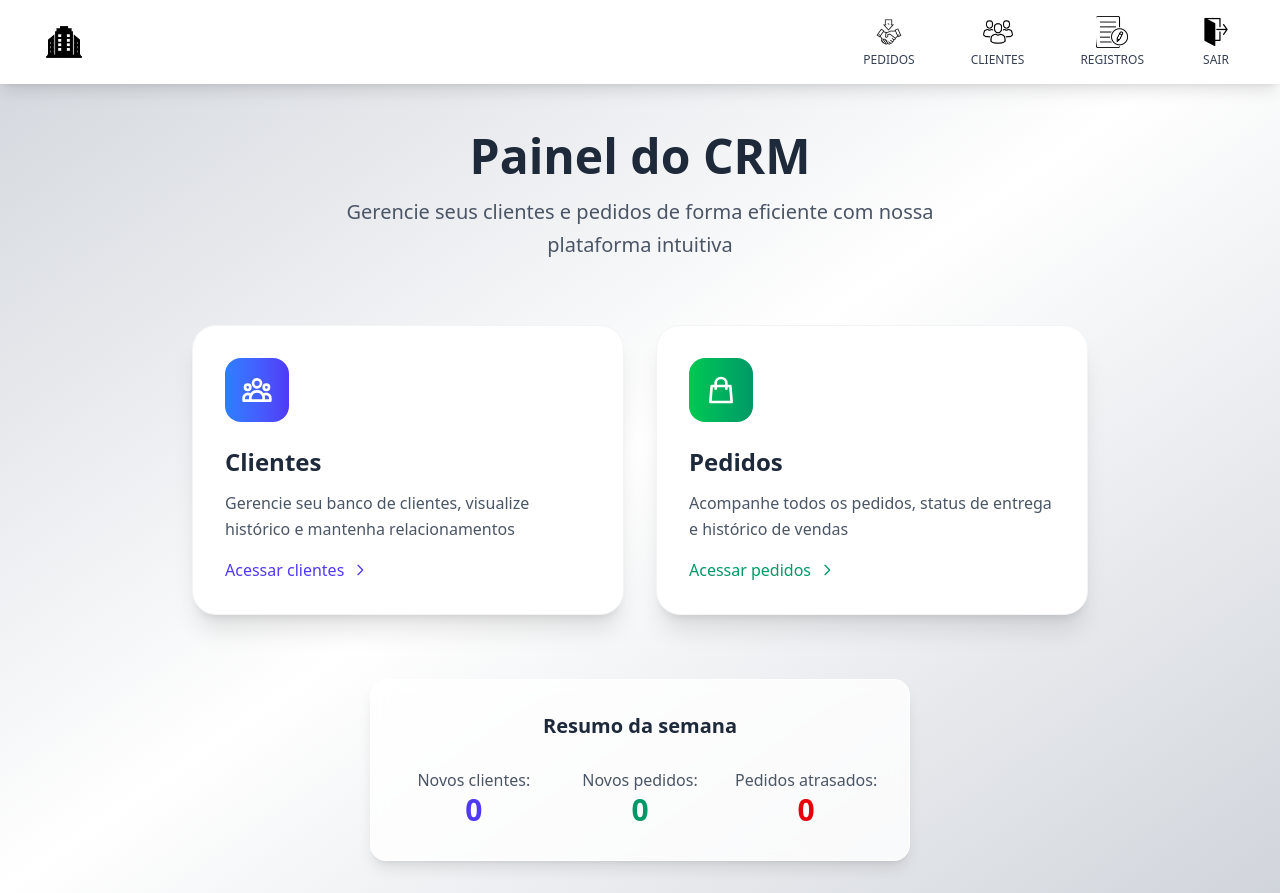
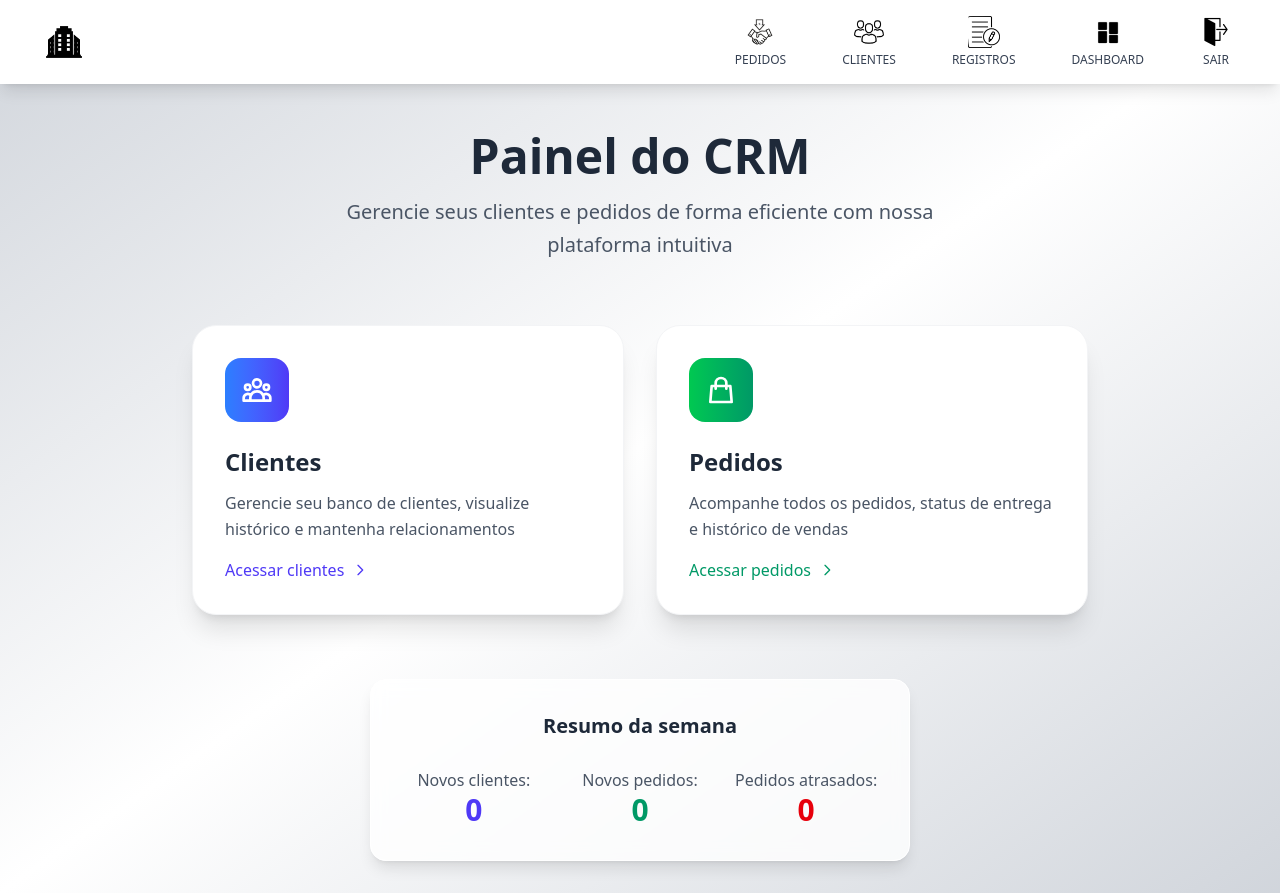
Before and after one commit to thiago-lq/Sistema_CRM, a React (Vite) app in the folder front-end/: page /PaginaInicial in a window 1280 px wide. Built offline with nearby package versions, Linux system fonts and the light colour scheme; no server answers.

Commit message:
Services da api front-end sobre as rotas semanais do dashboard criado, e rotas do App.jsx também

```diff
--- a/front-end/src/App.jsx
+++ b/front-end/src/App.jsx
@@ -7,6 +7,7 @@ import PaginaInicial from './pages/PaginaInicial';  // ← agora é o hub
 import Pedidos from './pages/Pedidos';
 import Clientes from './pages/Clientes';
 import Registros from './pages/Registros';
+import Dashboard from './pages/Dashboard';
 
 import ProtectedLayout from './routes/ProtectedLayout';  // novo (opcional, veja abaixo)
 
@@ -24,7 +25,7 @@ function App() {
           <Route path="/Pedidos" element={<Pedidos />} />
           <Route path="/Clientes" element={<Clientes />} />
           <Route path="/Registros" element={<Registros />} />
-
+          <Route path="/Dashboard" element={<Dashboard />} />
           {/* Alternativa: redireciona raiz logada direto pro hub */}
           {/* <Route path="/" element={<PaginaInicial />} /> */}
         </Route>
--- a/front-end/src/components/NavBar.jsx
+++ b/front-end/src/components/NavBar.jsx
@@ -4,6 +4,7 @@ import clientes  from "../assets/icone_clientes.png";
 import pedidos  from "../assets/icone_pedidos.png";
 import logout   from "../assets/icone_logout.png";
 import registros from "../assets/icone_registros.png";
+import dashboard from "../assets/icone_dashboard.png";
 
 import { useNavigate } from "react-router-dom";   // ← importe Outlet aqui!
 import { useState, useEffect, useRef } from "react";
@@ -72,8 +73,12 @@ export default function NavBar() {
             <span className="text-xs mt-1 font-medium">CLIENTES</span>
           </button>
           <button onClick={() => navigate("/Registros")} className={LinkStyle}>
-            <img src={registros} alt="clientes" className="h-[2rem]"/>
+            <img src={registros} alt="registros" className="h-[2rem]"/>
             <span className="text-xs mt-1 font-medium">REGISTROS</span>
+          </button>
+          <button onClick={() => navigate("/Dashboard")} className={LinkStyle}>
+            <img src={dashboard} alt="dashboard" className="h-[2rem]"/>
+            <span className="text-xs mt-1 font-medium">DASHBOARD</span>
           </button>
           <button onClick={() => navigate("/")} className={LinkStyle}>
             <img src={logout} alt="logout" className="h-[2rem]" />
--- /dev/null
+++ b/front-end/src/services/dashboard/motivosContatoSemana.js
@@ -0,0 +1,6 @@
+import api from "../api";
+
+export async function motivosContatoSemana() {
+    const response = await api.get("/motivosContatoSemana");
+    return response.data;
+}
--- /dev/null
+++ b/front-end/src/services/dashboard/ordemServicoStatusSemana.js
@@ -0,0 +1,6 @@
+import api from "../api";
+
+export async function ordemServicoStatusSemana() {
+    const response = await api.get("/ordemServicoStatusSemana");
+    return response.data;
+}
```
Also changed, not shown: front-end/src/pages/Dashboard.jsx (added).
